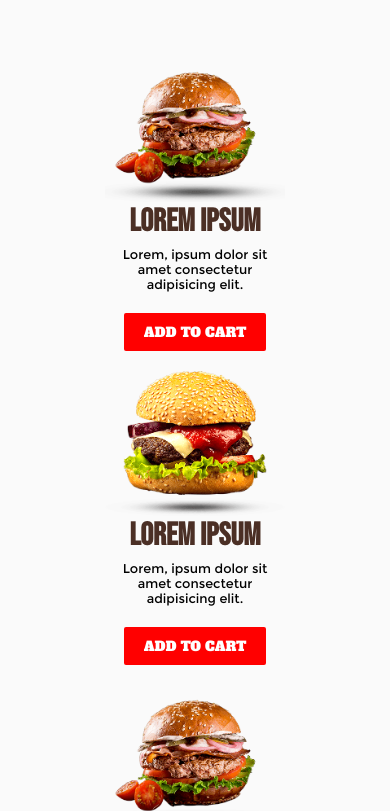
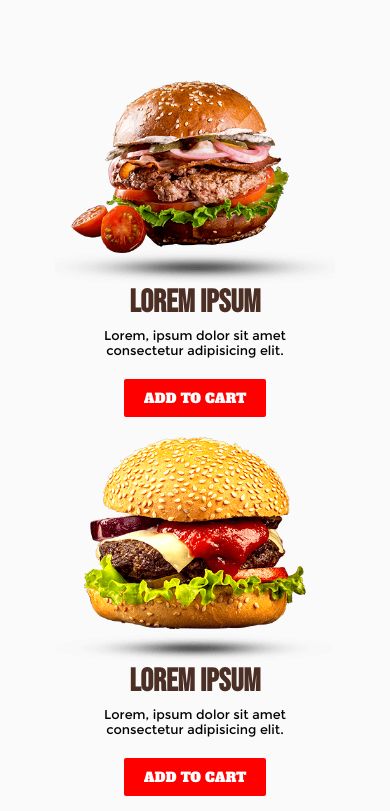
Before and after one commit to welfredk/Burger-Site, a plain HTML site: page docs/index.html in a window 390 px wide. Shown: the part 1117-1928 px from the top of the page. Drawn offline with Linux system fonts and the light colour scheme.

Commit message:
fixed card size on 600px

```diff
--- a/docs/styles.css
+++ b/docs/styles.css
@@ -537,16 +537,12 @@ button img {
         padding: 10px 0;
     }
 
-    .card {
-        width: 300px;
-    }
-
     .nav_links_delivery {
         display: none;
     }
 }
 
-@media (max-width: 856px) {
+@media (max-width: 856px) and (min-width: 601px) {
     .card {
         max-width: 200px;
     }
```
